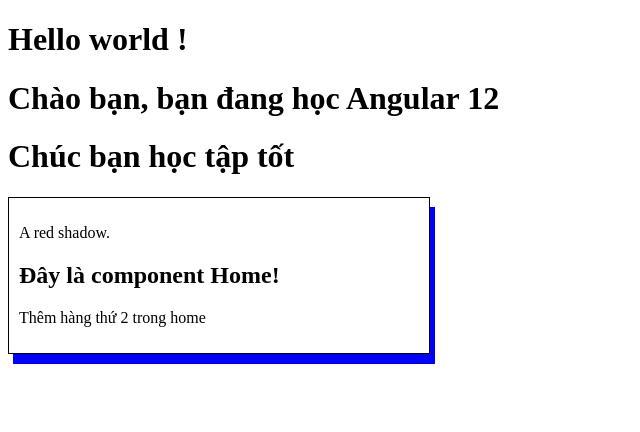
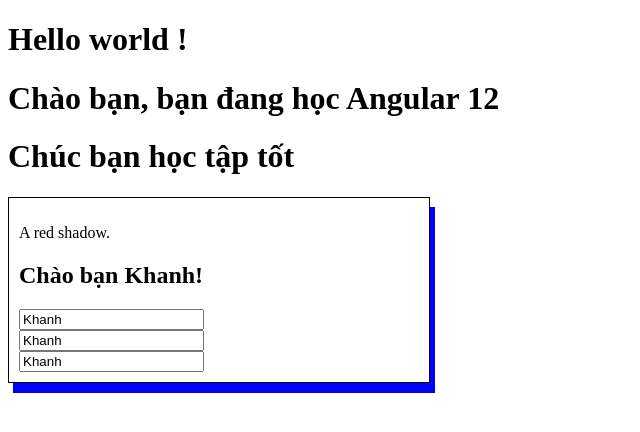
Before and after one commit to dokhanh103/Angular-12, an Angular app: page / in a window 1280 px wide. Shown: the top 432 px of the page, without its empty margins (0-640 px from the left). Built offline with nearby package versions, Linux system fonts and the light colour scheme.

Commit message:
data binding

```diff
--- a/src/app/home/home.component.html
+++ b/src/app/home/home.component.html
@@ -1,6 +1,9 @@
 
 <div id="test">
     <p>A red shadow.</p>
-    <h2>Đây là component Home!</h2>
-    <p>Thêm hàng thứ 2 trong home</p>
+    <h2>Chào bạn {{name}}!</h2>
+    <input value={{name}}/>
+    <br>
+    <input [value]="name" title="Đây là {{name}}"/><br>
+    <input [value]="name" [title]="'Đây là ' + name"/>
 </div>
--- a/src/app/home/home.component.ts
+++ b/src/app/home/home.component.ts
@@ -1,10 +1,16 @@
-import { Component } from '@angular/core';
+import { Component, OnInit } from '@angular/core';
 
 @Component({
   selector: 'app-home',
   templateUrl: './home.component.html',
   styleUrls: ['./home.component.scss']
 })
-export class HomeComponent {
+export class HomeComponent implements OnInit{
+  public name = 'Khanh';
+  constructor(){
+
+  }
+  ngOnInit(): void {
+  }
 
 }
```
